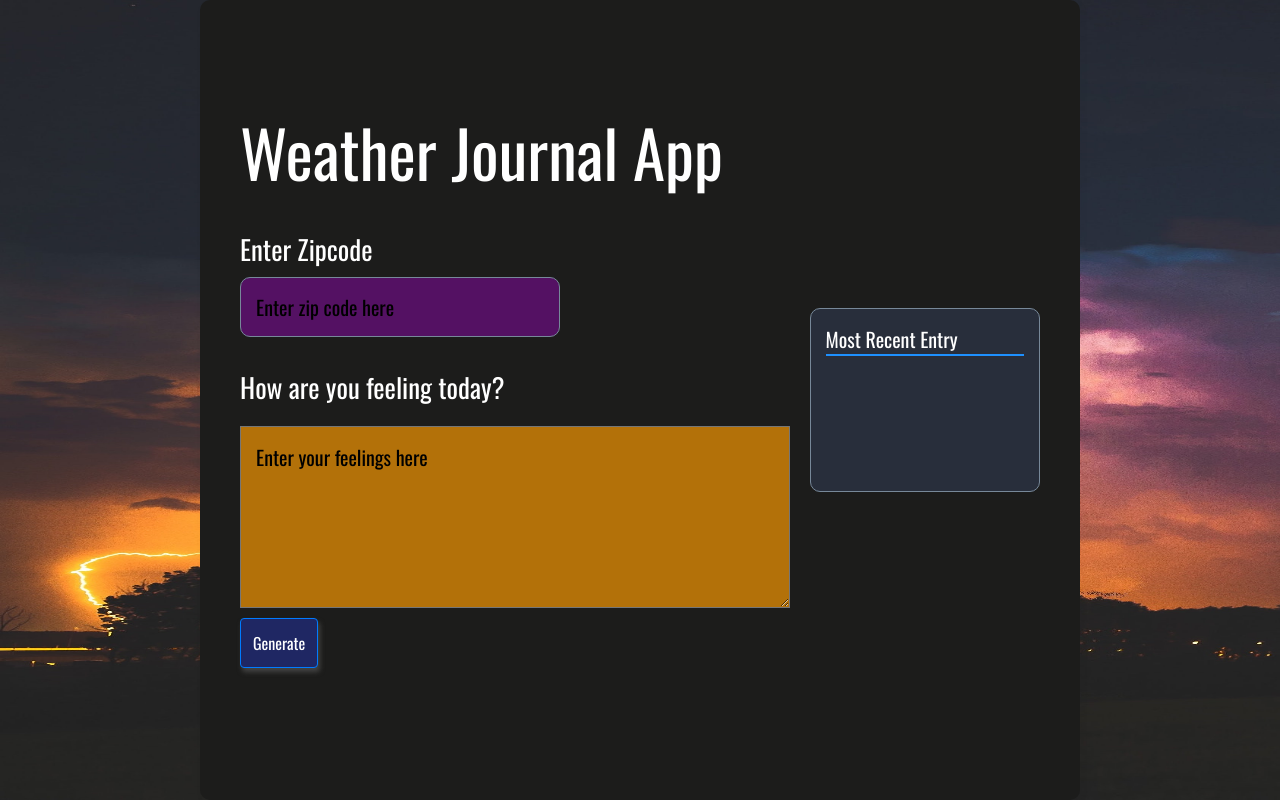
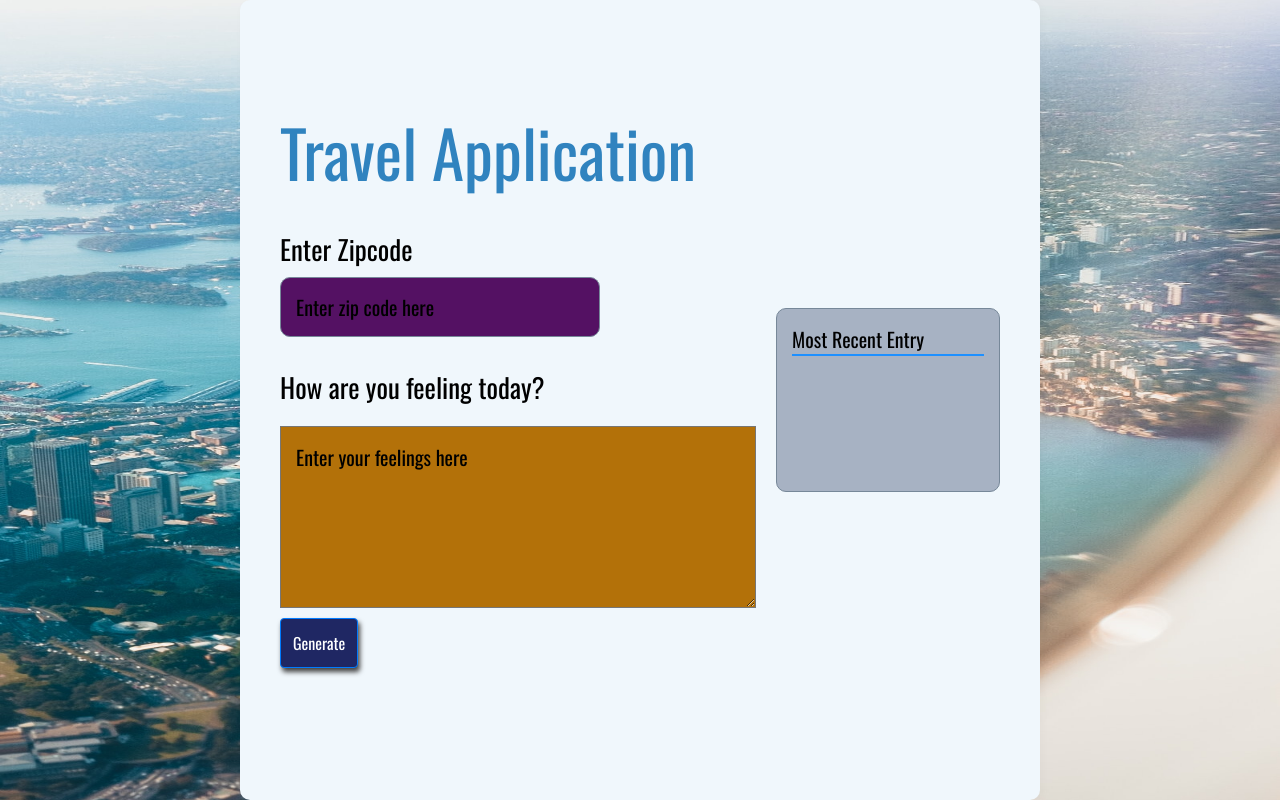
Before and after one commit to nissichima/Travel-App, a plain HTML site: page web/index.html in a window 1280 px wide. Drawn offline with nearby package versions, Linux system fonts and the light colour scheme; files whose address does not match are found by name; a web font is replaced by a local one.

Commit message:
style changes

```diff
--- a/web/index.html
+++ b/web/index.html
@@ -11,7 +11,7 @@
  <body>
 <div id = "app">
   <div class ="holder headline">
-      <h1 class="display-4">Weather Journal App</h1>
+      <h1 class="display-4">Travel Application</h1>
   </div>
   <div class ="holder zip">
     <label for="zip">Enter Zipcode</label>
--- a/web/style.css
+++ b/web/style.css
@@ -14,7 +14,7 @@ button{
 
 h1{
     font-size: 36px;
-    font-color: black;
+    font-color: white;
 }
 
 /* Reset style for HTML element on active to have no border*/
@@ -29,7 +29,7 @@ body{
     background-image: url("weather.jpg");
     /* Center and scale the image */
     background-position: center;
-    background-color: : #000000;
+    background-color: : #fffcfc;
     background-repeat: no-repeat;
     background-size: 100% 100%;
     background-attachment: scroll;
@@ -42,8 +42,8 @@ body{
     grid-auto-rows: minmax(150px, auto);
     /* grid-template-columns:  */
     height:100vh;
-    background: #000000;
-    color: #ffffff;
+    background: #ffffff;
+    color: #000000;
     justify-content: center;
     grid-gap: 1em;
     font-size: 20px;
@@ -64,7 +64,7 @@ label{
 
 /* for heading part */
 .display-4{
-    color: white;
+    color: #3083bf;
     font-size: 65px;
 
 }
@@ -167,11 +167,11 @@ textarea{
         display: flex;
         flex-flow: column wrap;
         /* different than small devices */
-        margin-left: 10em;
-        margin-right: 10em;
+        margin-left: 12em;
+        margin-right: 12em;
         padding: 2em;
         /* end different */
-        background-color: #1c1c1b;
+        background-color: #f0f7fc;
         border-radius: 0.5em;
         box-shadow: 2px 3px 7px 2px rgba(0,0,0,0.02);
         font-size: 20px;
```
Also changed, not shown: weather.jpg (deleted), web/weather.jpg (added), 2 other files.
